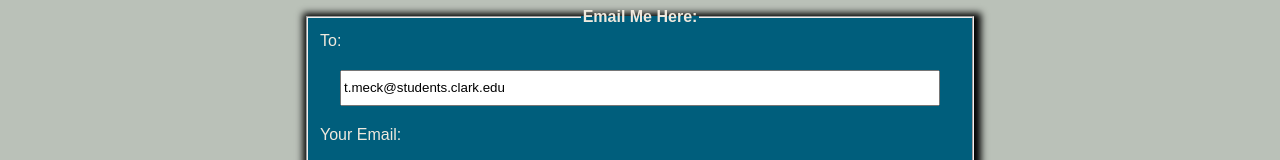
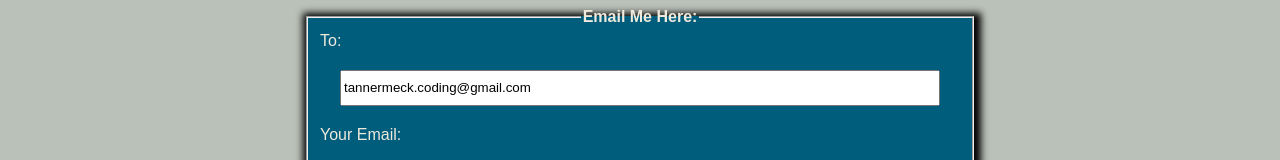
Before and after one commit to tannermeck/Graduate-Portfolio, a React app: page /contact in a window 1280 px wide. Shown: the part 179-339 px from the top of the page. Built offline with nearby package versions, Linux system fonts and the light colour scheme.

Commit message:
email changed

```diff
--- a/src/views/contact/Contact.jsx
+++ b/src/views/contact/Contact.jsx
@@ -48,7 +48,7 @@ export default function Contact(){
                 <fieldset className={style.body}>
                     <legend>Email Me Here:</legend>
                     <label>To:</label>
-                    <input className={style.inputField} value='t.meck@students.clark.edu' readOnly/>
+                    <input className={style.inputField} value='tannermeck.coding@gmail.com' readOnly/>
                     <label>Your Email:</label>
                     <input className={style.inputField} type='email' name='reply_to' value={toSend.reply_to} onChange={handleChange}/>
                     <label>Your Name:</label>
```
